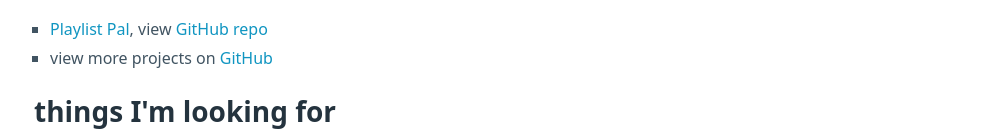
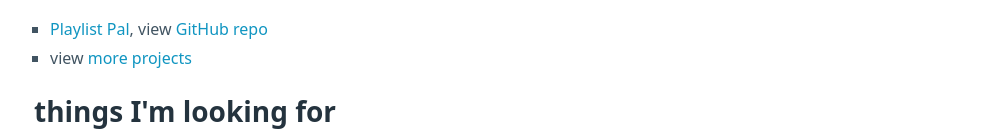
Before and after one commit to yujioshiro/personal-website, a Gatsby site: page / in a window 1280 px wide. Shown: the part 281-417 px from the top of the page, without its empty margins (146-1131 px from the left). Built offline with nearby package versions, Linux system fonts and the light colour scheme; Gatsby itself is replaced by a stand-in of ours.

Commit message:
Update Homepage

```diff
--- a/src/pages/index.jsx
+++ b/src/pages/index.jsx
@@ -60,7 +60,7 @@
         </ul> */}
         {/* <li><a href="https://merchduck.com" target="_blank" rel="noopener">merchduck</a>, vanilla js</li> */}
         {/* <li>this website, gatsby.js, view <a href="https://github.com/yujioshiro/personal-website">github repo</a></li> */}
-        <li>view more projects on <a href="https://github.com/yujioshiro">GitHub</a></li>
+        <li>view <a href="https://github.com/yujioshiro">more projects</a></li>
       </ul>
     </div>
 
```
